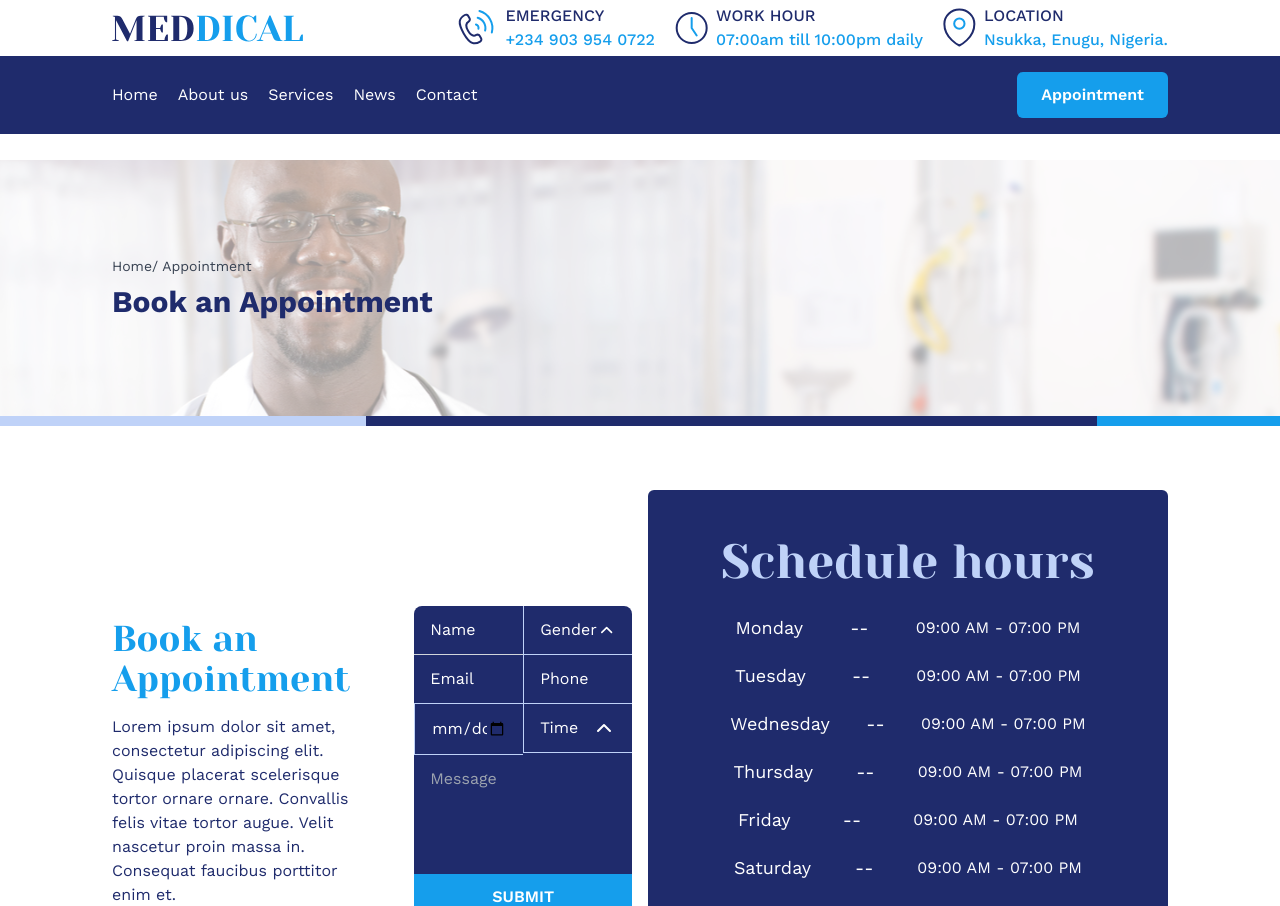
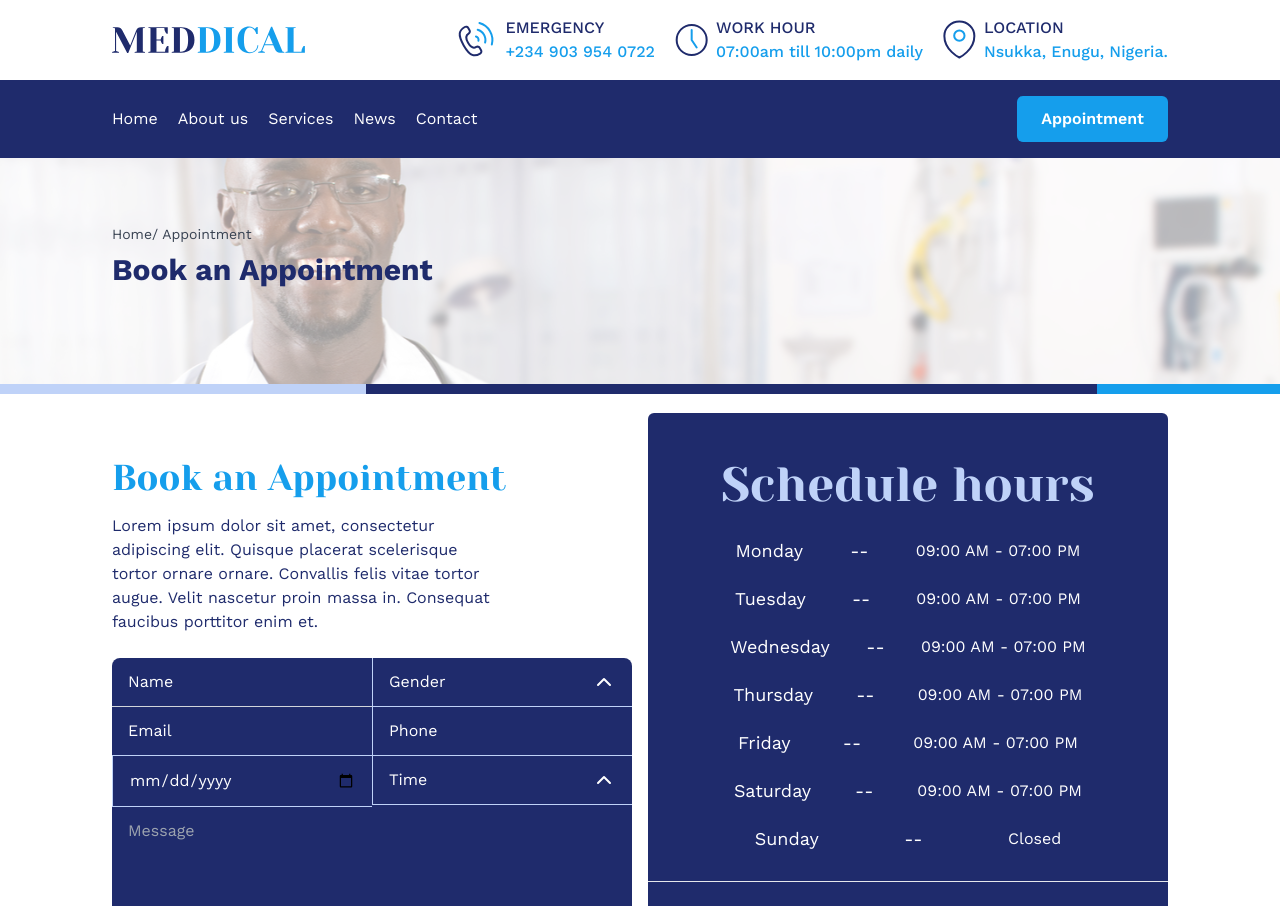
Before and after one commit to Nwanne-san/st-josephs, a Next.js app in the folder frontend/: page /appointment in a window 1280 px wide. Shown: the top 906 px of the page. Built offline with nearby package versions, Linux system fonts and the light colour scheme.

Commit message:
feat: fix navbar blur, update responsiveness

```diff
--- a/frontend/src/app/aboutus/components/About.tsx
+++ b/frontend/src/app/aboutus/components/About.tsx
@@ -9,8 +9,8 @@ const yeseva = Yeseva_One({ subsets: ["latin"], weight: ["400"] });
 
 const About = () => {
   return (
-    <Wrapper className="flex  gap-5 py-16">
-      <Image src={AboutImage} alt="" className="w-" />
+    <Wrapper className="flex items-center lg:items-start gap-5 py-16">
+      <Image src={AboutImage} alt="" className="w-[200px] h-[240px] lg:w-auto lg:h-auto" />
       <div className="flex flex-col h-full gap-7 max-w-[580px]">
         <div>
           <h2 className=" text-xl uppercase font-semibold text-secondary mb-2">
--- a/frontend/src/app/aboutus/page.tsx
+++ b/frontend/src/app/aboutus/page.tsx
@@ -9,7 +9,7 @@ import Footer from "@/components/layout/Footer";
 const AboutUs: React.FC = () => {
   return (
     <div className="relative">
-      <Navbar className="backdrop-blur-xl fixed top-0 w-full"/>
+      <Navbar className="fixed top-0 w-full"/>
       <div className="mt-[2rem] sm:mt-[5rem] lg:mt-[8rem]">
         <Hero
           backgroundImage="/icons/about-bg.svg"
--- a/frontend/src/app/appointment/components/Schedule.tsx
+++ b/frontend/src/app/appointment/components/Schedule.tsx
@@ -5,17 +5,21 @@ const yeseva = Yeseva_One({ subsets: ["latin"], weight: ["400"] });
 import { Emergency2 } from "../../../../public/icons";
 import Image from "next/image";
 
-const Schedule = () => {
+const Schedule = ({ className }: { className?: string }) => {
   return (
-    <div className="flex flex-col bg-primary text-white justify-center w-full h-fit mt-16 py-12 gap-7 rounded-md">
-      <h1 className={`${yeseva.className} text-5xl text-center text-accent`}>
+    <div
+      className={` ${className} flex flex-col bg-primary text-white justify-center w-full h-fit lg:mt-1 py-12 gap-7 rounded-md`}
+    >
+      <h1
+        className={`${yeseva.className} text-3xl sm:text-5xl text-center text-accent`}
+      >
         Schedule hours
       </h1>
       <div className="bg-transparent text-white px-12 w-full flex flex-col gap-5 justify-center items-center">
         {schedule.map((item, index) => (
           <div
             key={index}
-            className={`flex justify-around w-full items-center px-4 text-lg text-nowrap`}
+            className={`flex justify-around w-full items-center sm:px-4 text-center text-base sm:text-lg text-nowrap`}
           >
             <span className="flex justify-start">{item.day}</span>
             <span className="">--</span>
--- a/frontend/src/app/appointment/page.tsx
+++ b/frontend/src/app/appointment/page.tsx
@@ -9,20 +9,22 @@ import Footer from "@/components/layout/Footer";
 
 const Appointment: React.FC = () => {
   return (
-    <div className="relative">
-      <Navbar  className="backdrop-blur-xl fixed top-0 w-full"/>
-      <div className=" mt-[2rem] sm:mt-[5rem] lg:mt-[10rem]">
+    <div className="">
+      <Navbar className="fixed top-0 w-full"/>
+      <div className=" mt-[2rem] sm:mt-[5rem] lg:mt-[8rem]">
         <Hero
           backgroundImage="/icons/book-appointment.svg"
           breadcrumbs="Home/ Appointment"
           heading="Book an Appointment"
         />
-        <Wrapper className="grid grid-cols-2 justify-between gap-4 w-full ">
-          <BookAppointment className="!bg-none flex flex-col !gap-16 !px-0 !w-full !text-primary" />
-          <Schedule />
+        <Wrapper className="lg:grid grid-cols-2 justify-between items-center gap-4 w-full ">
+          <BookAppointment className="!bg-none flex !flex-col !gap-6 !px-0 !w-full !text-primary" />
+          <Schedule className="hidden lg:flex"/>
         </Wrapper>
-        <Wrapper>
+        <Wrapper className="mb-7">
           <MapComponent />
+          <Schedule className="block lg:hidden py-10" />
+
         </Wrapper>
         <Footer/>
       </div>
--- a/frontend/src/app/components/Appointment.tsx
+++ b/frontend/src/app/components/Appointment.tsx
@@ -23,7 +23,7 @@ const BookAppointment: React.FC<AppointmentProps> = ({ className }) => {
   return (
     <Wrapper
       style={{ backgroundImage: "url('/icons/appointment-bg.svg')" }}
-      className={`flex sm:flex-row flex-col gap-4 bg-center bg-cover sm:gap-0 justify-between items-center py-16 w-full relative ${
+      className={`flex sm:flex-row flex-col gap-4 bg-center bg-cover sm:gap-0 justify-between items-center pt-6 sm:py-16 w-full relative ${
         className || ""
       }`}
     >
--- a/frontend/src/app/components/HeroSection.tsx
+++ b/frontend/src/app/components/HeroSection.tsx
@@ -52,7 +52,7 @@ const HeroSection: React.FC = () => {
     <Wrapper
       //  style={{ backgroundImage: "url('/icons/herosection.svg')" }}
       className="flex flex-col relative w-full h-full bg-center bg-cover bg-no-repeat z-10
-       bg-[url('/icons/hero-background-mobile.svg')] sm:bg-[url('/icons/herosection.jpg')] mt-[2rem] sm:mt-[5rem] lg:mt-[10rem]"
+       bg-[url('/icons/hero-background-mobile.svg')] sm:bg-[url('/icons/herosection.jpg')] mt-[2rem] sm:mt-[5rem] lg:mt-[8rem]"
     >
       <div className="absolute inset-0 bg-white opacity-30 sm:opacity-20 z-0"></div>
 
--- a/frontend/src/app/page.tsx
+++ b/frontend/src/app/page.tsx
@@ -12,7 +12,7 @@ export default function Home() {
   return (
     <div className="relative flex justify-between flex-col pb-20 gap-5 sm:gap-10  font-[family-name:var(--font-geist-sans)]">
       <div className="relative">
-        <Navbar className="backdrop-blur-xl fixed top-0 w-full" />
+        <Navbar className=" fixed top-0 w-full" />
         <HeroSection />
       </div>
       <Welcome />
--- a/frontend/src/components/layout/Footer.tsx
+++ b/frontend/src/components/layout/Footer.tsx
@@ -10,7 +10,7 @@ const Footer: React.FC = () => {
       <div className="flex flex-wrap sm:flex-row lg:grid grid-cols-4 gap-2 sm:gap-10 lg:gap-8 justify-between w-full items-start">
         {/* First Div */}
         <div className="flex flex-col gap-6 flex-grow basis-64 lg:basis-1/4">
-          <Image src={Logo2} alt="" />
+          <Image src={Logo2} alt="" width={193} height={42}/>
           <h4>Leading the Way in Medical Excellence, Trusted Care.</h4>
         </div>
 
--- a/frontend/src/components/layout/Navbar.tsx
+++ b/frontend/src/components/layout/Navbar.tsx
@@ -13,7 +13,6 @@ import { Menu, X } from "lucide-react";
 export default function Navbar({ className }: { className?: string }) {
   const router = useRouter();
   const [isMenuOpen, setIsMenuOpen] = useState(false);
-  const [isMobileMenuOpen, setIsMobileMenuOpen] = useState(false);
 
   const handleButtonClick = () => {
     router.push("/appointment");
@@ -21,21 +20,26 @@ export default function Navbar({ className }: { className?: string }) {
 
   const handleHamburgerClick = () => {
     setIsMenuOpen((prev) => !prev);
-    setIsMobileMenuOpen(!isMobileMenuOpen);
   };
 
   return (
-    <header className={`${className} z-[999] `}>
+    <header className={`${className}  z-[999] `}>
       <motion.div
-        className={`  flex lg:flex-col flex-col-reverse w-full relative`}
+        className="flex lg:flex-col flex-col-reverse w-full relative"
         initial={{ opacity: 0, y: -50 }}
         animate={{ opacity: 1, y: 0 }}
         transition={{ duration: 0.5, ease: "easeOut" }}
       >
         {/* First Wrapper: Logo and Contact Details */}
-        <Wrapper className="w-full hidden sm:flex justify-between py-1 !sm:py-4 items-center">
+        <Wrapper className="w-full hidden sm:flex justify-between py-1 sm:py-4 items-center backdrop-blur-sm ">
           <Link href={"/"} className="hidden lg:flex">
-            <Image src={LogoMain} alt="Hospital Logo" />
+            <Image
+              src={LogoMain}
+              alt="Hospital Logo"
+              className="w-[193px] h-[42px]"
+              width={193}
+              height={42}
+            />
           </Link>
           <div>
             <ul className="flex gap-2 sm:gap-5">
@@ -45,7 +49,11 @@ export default function Navbar({ className }: { className?: string }) {
                   key={index}
                   className="flex gap-2 "
                 >
-                  <Image src={item.src} alt={item.alt} className="h-10 w-8 sm:h-auto sm:w-auto"/>
+                  <Image
+                    src={item.src}
+                    alt={item.alt}
+                    className="h-10 w-8 sm:h-auto sm:w-auto"
+                  />
                   <div className="flex flex-col font-medium text-xs sm:text-sm xl:text-base">
                     <p className="uppercase text-primary">{item.message}</p>
                     <span className="text-secondary">{item.text}</span>
@@ -57,18 +65,26 @@ export default function Navbar({ className }: { className?: string }) {
         </Wrapper>
 
         {/* Second Wrapper: Links and Appointment Button */}
-        <Wrapper className="w-full bg-primary sticky top-0  flex items-center justify-between !py-4 z-[999]">
+        <Wrapper className="w-full bg-primary sticky top-0 flex items-center justify-between py-4 z-[]">
           <div className="flex items-center justify-between w-full">
             {/* Hamburger Icon */}
             <Link href={"/"} className="lg:hidden">
-              <Image src={Logo2} alt="Hospital Logo" />
+              <Image
+                src={Logo2}
+                alt="Hospital Logo"
+                className="w-[193px] h-[42px]"
+              />
             </Link>
             <div className="lg:hidden">
               <button
                 className="text-white focus:outline-none relative z-[60]" // Ensure it's above everything
                 onClick={handleHamburgerClick}
               >
+                {isMenuOpen ? (
+                  <X className="h-6 w-6" />
+                ) : (
                   <Menu className="h-6 w-6" />
+                )}
               </button>
             </div>
 
@@ -97,27 +113,30 @@ export default function Navbar({ className }: { className?: string }) {
         {/* Mobile Menu */}
         <AnimatePresence>
           {isMenuOpen && (
-            <>
+            <Wrapper>
               <motion.div
-                className="absolute top-0 left-0 w-full bg-primary/90 backdrop-blur-lg flex flex-col gap-5 text-center items-center px-3 py-4 text-white z-[50]" // Adjusted z-index
-                initial={{ opacity: 0, y: -20 }}
-                animate={{ opacity: 1, y: 0 }}
-                exit={{ opacity: 0, y: -20 }}
-                transition={{ duration: 0.4 }}
+                className="absolute top-0 px-3 xl:px-28 sm:px-14 left-0 w-full bg-primary backdrop-blur-lg flex flex-col gap-5 text-center items-center py-4 text-white z-[50]" // Adjusted z-index
+                initial={{ y: "-100%" }}
+                animate={{ y: 0 }}
+                exit={{ y: "-100%" }}
+                transition={{ type: "spring", stiffness: 300, damping: 30, duration: 0.6 }}
+
               >
                 <div className="flex w-full justify-between">
                   <Link href={"/"}>
-                    <Image src={Logo2} alt="Hospital Logo" />
+                    <Image
+                      src={Logo2}
+                      alt="Hospital Logo"
+                      className="w-[193px] h-[42px]"
+                      width={193}
+                      height={42}
+                    />
                   </Link>
                   <button
                     className="text-white focus:outline-none relative z-[60]" // Ensure it's above everything
                     onClick={handleHamburgerClick}
                   >
-                    {isMobileMenuOpen ? (
                     <X className="h-6 w-6" />
-                    ) : (
-                      <Menu className="h-6 w-6" />
-                    )}
                   </button>
                 </div>
                 <ul className="flex flex-col gap-5">
@@ -137,23 +156,21 @@ export default function Navbar({ className }: { className?: string }) {
                     handleButtonClick();
                     setIsMenuOpen(false);
                   }}
-                  className="mt-5 hidden"
+                  className="mt-5"
                 >
                   Appointment
                 </Button>
               </motion.div>
-              {/* Background Overlay */}
+              {/* Overlay for Blurring the Underlying Page */}
                             <motion.div
               initial={{ opacity: 0 }}
               animate={{ opacity: 1 }}
               exit={{ opacity: 0 }}
               transition={{ duration: 0.3 }}
-                className="fixed inset-0 bg-black bg-opacity-50 backdrop-blur-sm z-[40]" // Lower z-index than button
-                onClick={() => {
-                  setIsMenuOpen(false);
-                }}
+              className="fixed inset-0 bg-black bg-opacity-50 backdrop-blur-sm z-30"
+              onClick={() => setIsMenuOpen(false)} // Close sidebar when overlay is clicked
             />
-            </>
+            </Wrapper>
           )}
         </AnimatePresence>
       </motion.div>
--- a/frontend/src/components/ui/Map.tsx
+++ b/frontend/src/components/ui/Map.tsx
@@ -2,7 +2,7 @@ const MapComponent = () => {
   return (
     <div
       style={{ width: "100%", height: "500px" }}
-      className="w-full flex justify-center items-center md:my-16 px-5 sm:px-0"
+      className="w-full flex justify-center items-center lg:my-16 px-5 sm:px-0"
     >
       <iframe
         src="https://www.google.com/maps/embed?pb=!1m14!1m8!1m3!1d5992.732813479113!2d7.386506055174039!3d6.848689820718791!3m2!1i1024!2i768!4f13.1!3m3!1m2!1s0x1044e9ae7dea5901%3A0x34900e204966a2ca!2sSt.%20Joseph&#39;s%20Hospital!5e0!3m2!1sen!2sng!4v1736347905923!5m2!1sen!2sng"
```
Also changed, not shown: frontend/src/app/components/Contact.tsx (+9 -5 lines), frontend/public/icons/stjosephb.png (added), frontend/public/icons/stjosephw.png (added). Lines whose indentation alone changed are shown as unchanged.
